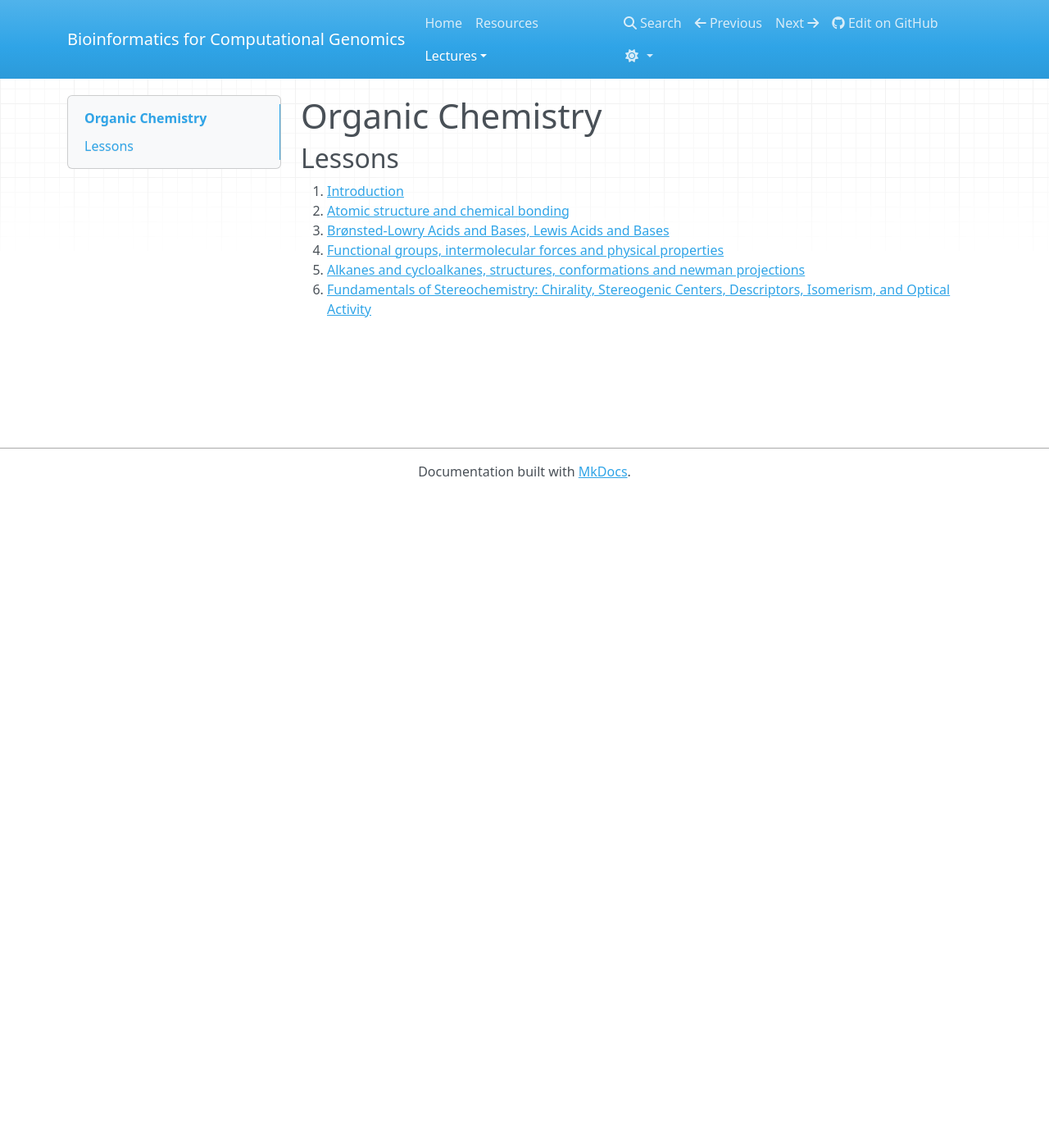
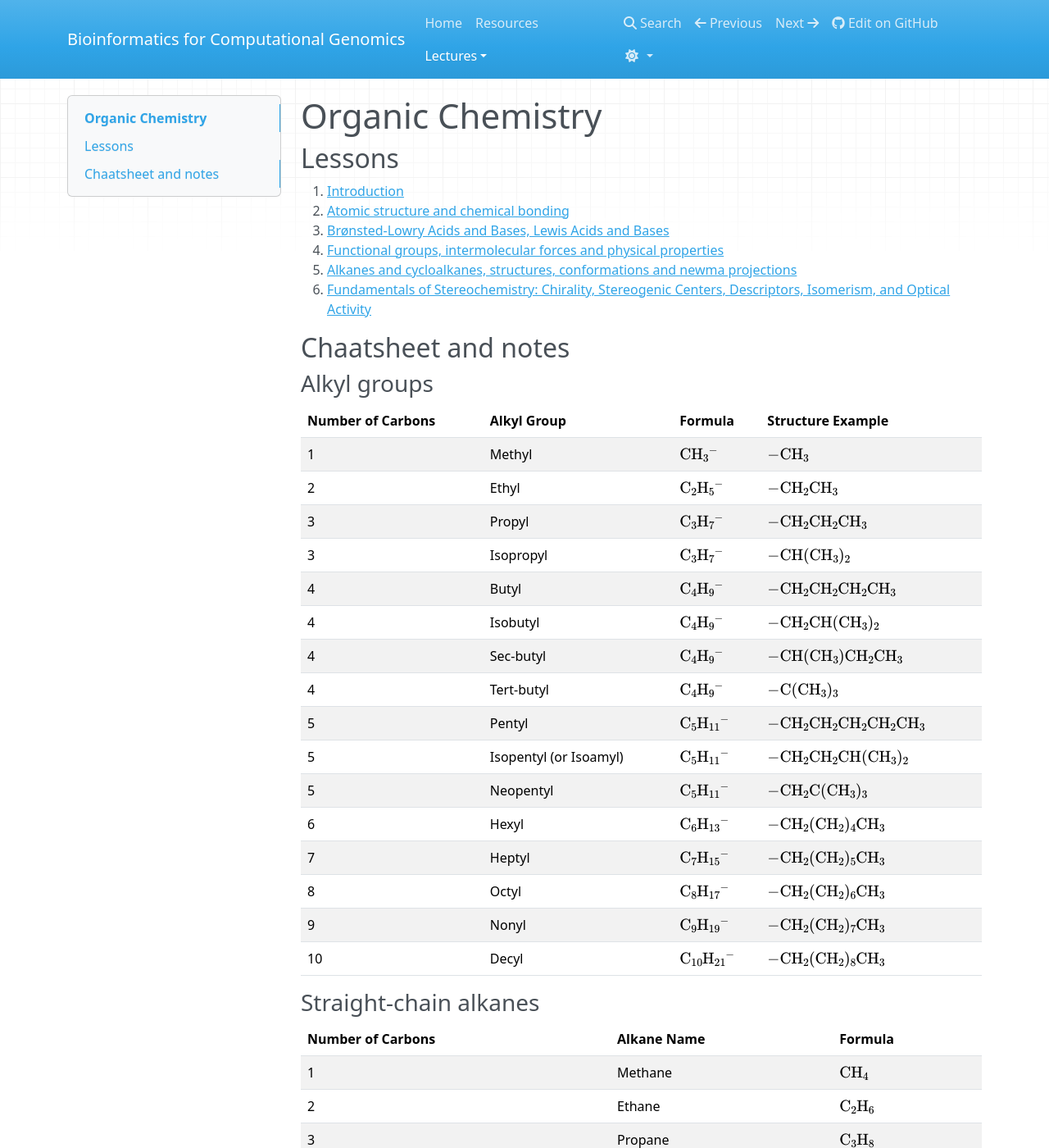
Before and after one commit to rhighs/bioinformatics-msc, an MkDocs documentation site: the page built from docs/lectures/organic-chemistry/index.md, in a window 1280 px wide and 1400 px high. Shown: the whole window at 82% size. Built offline with MkDocs 1.6.1, drawn with Linux system fonts in a browser that asks for light colours; nearby versions of some CDN libraries; some of the changed text lies outside the part shown.

Commit message:
some useful table so i don't forget this stuff (or maybe help me forget it)

```diff
--- a/docs/lectures/organic-chemistry/index.md
+++ b/docs/lectures/organic-chemistry/index.md
@@ -6,5 +6,53 @@
 2. [Atomic structure and chemical bonding](./lesson-2_19-09-2024.md)
 3. [Brønsted-Lowry Acids and Bases, Lewis Acids and Bases](./lesson-3_20-09-2024.md)
 4. [Functional groups, intermolecular forces and physical properties](./lesson-4_24-09-2024.md)
-5. [Alkanes and cycloalkanes, structures, conformations and newman projections](./lesson-5_27-09-2024.md)
+5. [Alkanes and cycloalkanes, structures, conformations and newma projections](./lesson-5_27-09-2024.md)
 6. [Fundamentals of Stereochemistry: Chirality, Stereogenic Centers, Descriptors, Isomerism, and Optical Activity](./lesson-6_1-10-2024.md)
+
+## Chaatsheet and notes
+
+### Alkyl groups
+
+| **Number of Carbons** | **Alkyl Group** | **Formula**       | **Structure Example**         |
+|-----------------------|-----------------|-------------------|-------------------------------|
+| 1                     | Methyl          | $\ce{CH3-}$      | $\ce{-CH3}$                   |
+| 2                     | Ethyl           | $\ce{C2H5-}$     | $\ce{-CH2CH3}$                |
+| 3                     | Propyl          | $\ce{C3H7-}$     | $\ce{-CH2CH2CH3}$             |
+| 3                     | Isopropyl       | $\ce{C3H7-}$     | $\ce{-CH(CH3)2}$              |
+| 4                     | Butyl           | $\ce{C4H9-}$     | $\ce{-CH2CH2CH2CH3}$          |
+| 4                     | Isobutyl        | $\ce{C4H9-}$     | $\ce{-CH2CH(CH3)2}$           |
+| 4                     | Sec-butyl       | $\ce{C4H9-}$     | $\ce{-CH(CH3)CH2CH3}$         |
+| 4                     | Tert-butyl      | $\ce{C4H9-}$     | $\ce{-C(CH3)3}$               |
+| 5                     | Pentyl          | $\ce{C5H11-}$    | $\ce{-CH2CH2CH2CH2CH3}$       |
+| 5                     | Isopentyl (or Isoamyl) | $\ce{C5H11-}$ | $\ce{-CH2CH2CH(CH3)2}$   |
+| 5                     | Neopentyl       | $\ce{C5H11-}$    | $\ce{-CH2C(CH3)3}$            |
+| 6                     | Hexyl           | $\ce{C6H13-}$    | $\ce{-CH2(CH2)4CH3}$          |
+| 7                     | Heptyl          | $\ce{C7H15-}$    | $\ce{-CH2(CH2)5CH3}$          |
+| 8                     | Octyl           | $\ce{C8H17-}$    | $\ce{-CH2(CH2)6CH3}$          |
+| 9                     | Nonyl           | $\ce{C9H19-}$    | $\ce{-CH2(CH2)7CH3}$          |
+| 10                    | Decyl           | $\ce{C10H21-}$   | $\ce{-CH2(CH2)8CH3}$          |
+
+### Straight-chain alkanes
+
+| **Number of Carbons** | **Alkane Name** | **Formula**       |
+|-----------------------|-----------------|-------------------|
+| 1                     | Methane         | $\ce{CH4}$       |
+| 2                     | Ethane          | $\ce{C2H6}$      |
+| 3                     | Propane         | $\ce{C3H8}$      |
+| 4                     | Butane          | $\ce{C4H10}$     |
+| 5                     | Pentane         | $\ce{C5H12}$     |
+| 6                     | Hexane          | $\ce{C6H14}$     |
+| 7                     | Heptane         | $\ce{C7H16}$     |
+| 8                     | Octane          | $\ce{C8H18}$     |
+| 9                     | Nonane          | $\ce{C9H20}$     |
+| 10                    | Decane          | $\ce{C10H22}$    |
+| 11                    | Undecane        | $\ce{C11H24}$    |
+| 12                    | Dodecane        | $\ce{C12H26}$    |
+| 13                    | Tridecane       | $\ce{C13H28}$    |
+| 14                    | Tetradecane     | $\ce{C14H30}$    |
+| 15                    | Pentadecane     | $\ce{C15H32}$    |
+| 16                    | Hexadecane      | $\ce{C16H34}$    |
+| 17                    | Heptadecane     | $\ce{C17H36}$    |
+| 18                    | Octadecane      | $\ce{C18H38}$    |
+| 19                    | Nonadecane      | $\ce{C19H40}$    |
+| 20                    | Icosane         | $\ce{C20H42}$    |
```
